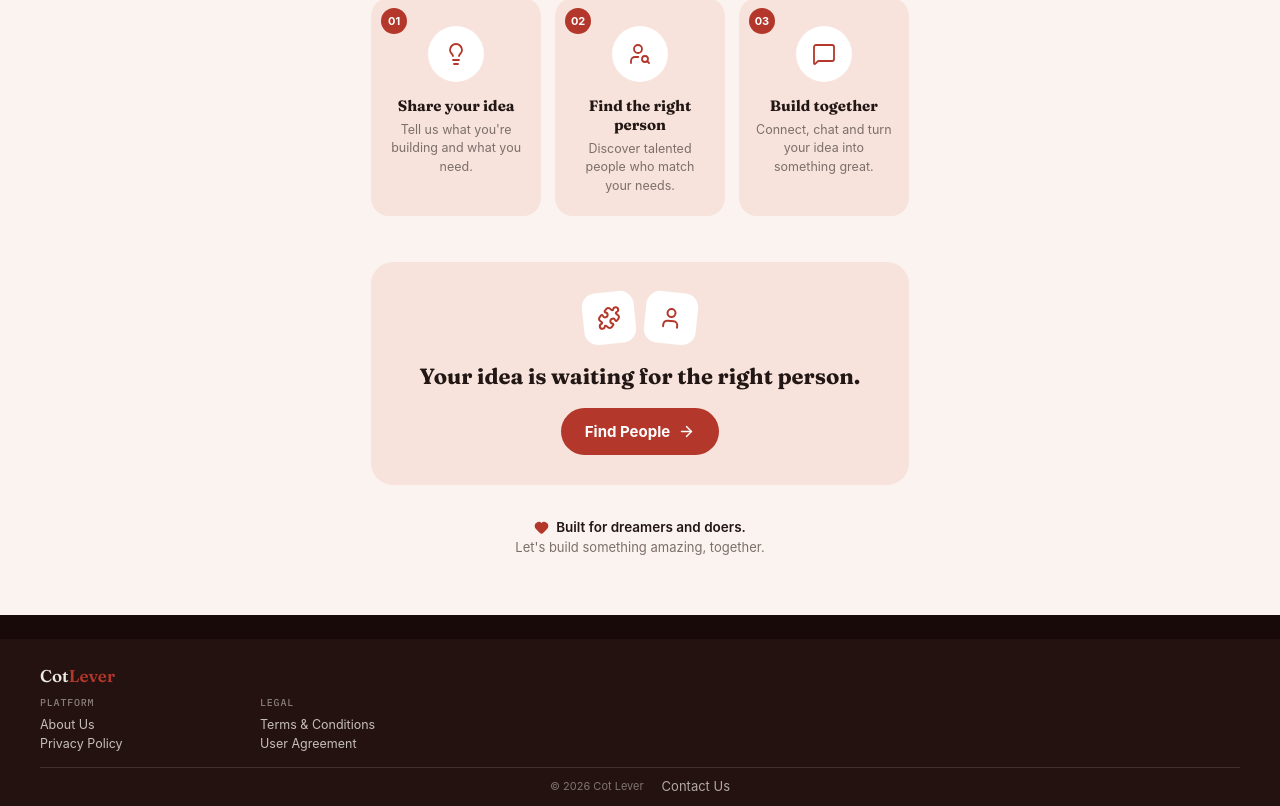
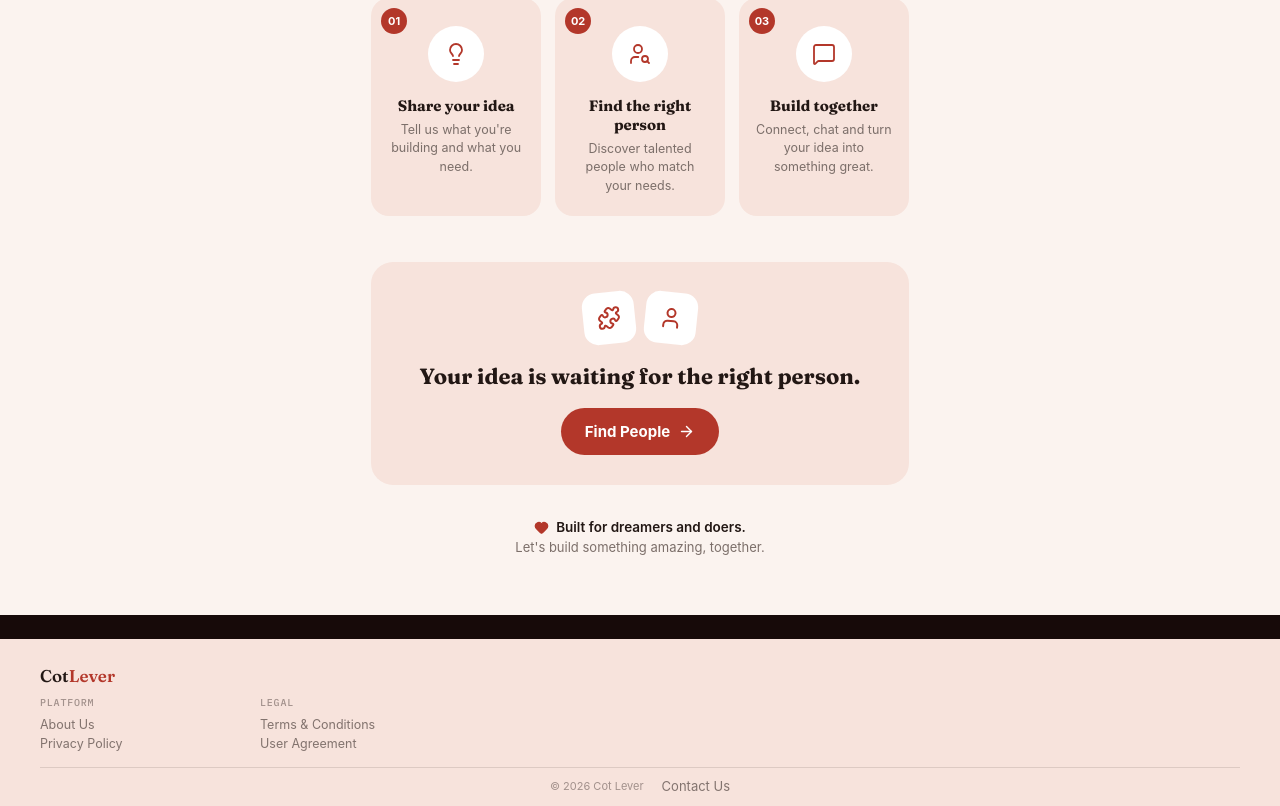
Before and after one commit to cotlevercom-ship-it/grocery-now, a Next.js app: page / in a window 1280 px wide. Shown: the part 624-1430 px from the top of the page. Built offline with nearby package versions, Linux system fonts and the light colour scheme; no server answers; the database is empty.

Commit message:
Match homepage footer color to the new light cream/pink hero design (was still the old dark theme.surface)

```diff
--- a/components/Footer.jsx
+++ b/components/Footer.jsx
@@ -25,12 +25,22 @@ export default function Footer() {
 
   const year = new Date().getFullYear()
 
+  // The homepage (the only page this footer renders on) switched to a light
+  // cream/pink hero design 2026-08-21 — match that palette here instead of
+  // the site's usual dark theme.surface, since a dark footer directly under
+  // a light hero looked jarring.
+  const bg = '#F7E3DC'
+  const ink = '#221714'
+  const inkSoft = 'rgba(34,23,20,0.55)'
+  const inkFaint = 'rgba(34,23,20,0.4)'
+  const line = 'rgba(34,23,20,0.12)'
+
   return (
     <footer style={{
-      background: theme.surface, color: '#EDEAE0', marginTop: '24px',
+      background: bg, color: ink, marginTop: '24px',
       padding: 'clamp(14px, 2.5vw, 26px) clamp(16px, 3vw, 56px) 12px',
     }}>
-      <div style={{ maxWidth: '1200px', margin: '0 auto', paddingBottom: '12px', borderBottom: '1px solid rgba(255,255,255,0.12)' }}>
+      <div style={{ maxWidth: '1200px', margin: '0 auto', paddingBottom: '12px', borderBottom: `1px solid ${line}` }}>
         <div style={{ marginBottom: '10px' }}>
           <div style={{ fontFamily: theme.fontDisplay, fontSize: '17px', fontWeight: '600' }}>
             Cot<span style={{ color: theme.brass }}>Lever</span>
@@ -39,15 +49,15 @@ export default function Footer() {
 
         <div className="footer-links-grid">
           <div>
-            <div style={{ fontFamily: theme.fontMono, fontSize: '10px', letterSpacing: '0.08em', textTransform: 'uppercase', color: 'rgba(237,234,224,0.5)', marginBottom: '8px' }}>Platform</div>
-            <FooterLink href="/about">About Us</FooterLink>
-            <FooterLink href="/privacy-policy">Privacy Policy</FooterLink>
+            <div style={{ fontFamily: theme.fontMono, fontSize: '10px', letterSpacing: '0.08em', textTransform: 'uppercase', color: inkFaint, marginBottom: '8px' }}>Platform</div>
+            <FooterLink href="/about" color={inkSoft}>About Us</FooterLink>
+            <FooterLink href="/privacy-policy" color={inkSoft}>Privacy Policy</FooterLink>
           </div>
 
           <div>
-            <div style={{ fontFamily: theme.fontMono, fontSize: '10px', letterSpacing: '0.08em', textTransform: 'uppercase', color: 'rgba(237,234,224,0.5)', marginBottom: '8px' }}>Legal</div>
-            <FooterLink href="/terms">Terms & Conditions</FooterLink>
-            <FooterLink href="/user-agreement">User Agreement</FooterLink>
+            <div style={{ fontFamily: theme.fontMono, fontSize: '10px', letterSpacing: '0.08em', textTransform: 'uppercase', color: inkFaint, marginBottom: '8px' }}>Legal</div>
+            <FooterLink href="/terms" color={inkSoft}>Terms & Conditions</FooterLink>
+            <FooterLink href="/user-agreement" color={inkSoft}>User Agreement</FooterLink>
           </div>
         </div>
       </div>
@@ -55,13 +65,13 @@ export default function Footer() {
       <div style={{
         maxWidth: '1200px', margin: '0 auto', paddingTop: '10px',
         display: 'flex', alignItems: 'center', justifyContent: 'center', flexWrap: 'wrap', gap: '18px',
-        fontSize: '11px', color: 'rgba(237,234,224,0.45)',
+        fontSize: '11px', color: inkFaint,
       }}>
         <div>© {year} Cot Lever</div>
-        <Link href="/contact" style={{ fontSize: '13px', color: 'rgba(237,234,224,0.7)', textDecoration: 'none' }}>Contact Us</Link>
+        <Link href="/contact" style={{ fontSize: '13px', color: inkSoft, textDecoration: 'none' }}>Contact Us</Link>
         {facebookUrl && (
           <>
-            <span style={{ color: 'rgba(237,234,224,0.3)' }}>|</span>
+            <span style={{ color: inkFaint }}>|</span>
             <a href={facebookUrl} target="_blank" rel="noopener noreferrer" aria-label="Follow us on Facebook" style={{ display: 'inline-flex' }}>
               <svg width="24" height="24" viewBox="0 0 24 24" fill="#1877F2" aria-hidden="true">
                 <path d="M22 12.06C22 6.5 17.52 2 12 2S2 6.5 2 12.06C2 17.08 5.66 21.23 10.44 22v-7.03H7.9v-2.91h2.54V9.85c0-2.51 1.49-3.89 3.77-3.89 1.09 0 2.24.2 2.24.2v2.46h-1.26c-1.24 0-1.63.77-1.63 1.56v1.88h2.78l-.44 2.91h-2.34V22C18.34 21.23 22 17.08 22 12.06Z" />
@@ -74,10 +84,10 @@ export default function Footer() {
   )
 }
 
-function FooterLink({ href, children }) {
+function FooterLink({ href, children, color }) {
   return (
     <Link href={href} style={{
-      display: 'block', fontSize: '12.5px', color: 'rgba(237,234,224,0.8)',
+      display: 'block', fontSize: '12.5px', color,
       marginBottom: '4px', textDecoration: 'none',
     }}>{children}</Link>
   )
```
